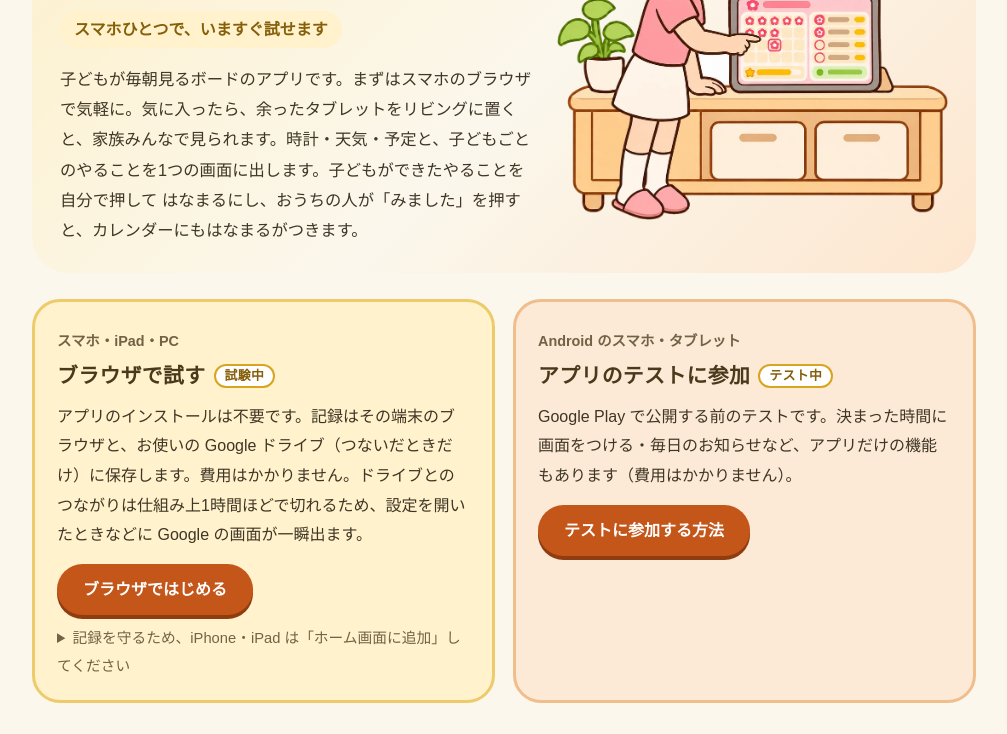
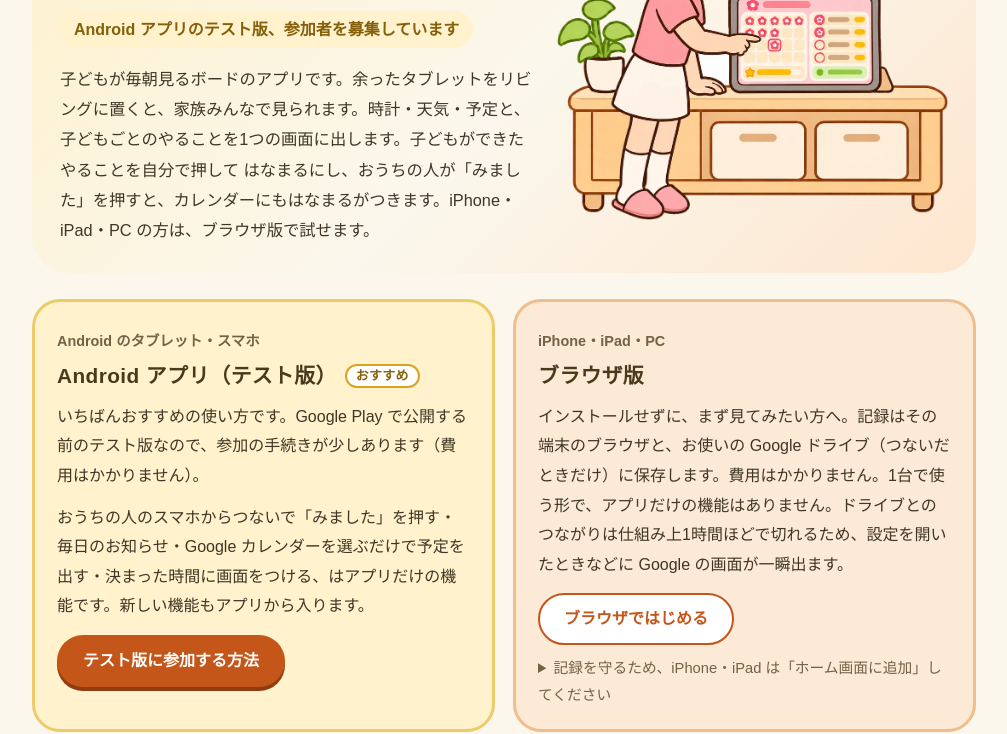
Before and after one commit to hanamarukobo/hanamarukobo.github.io, a plain HTML site: page index.html in a window 1280 px wide. Shown: the part 223-957 px from the top of the page, without its empty margins (136-1143 px from the left). Drawn offline with Linux system fonts and the light colour scheme; a web font is replaced by a local one.

Commit message:
トップ: Android アプリ（テスト版）をおすすめとして先に・ブラウザ版はまず見てみたい方へ・「試験中」をなくし言い方をテスト版にそろえる・ドライブの「準備中」を外す

```diff
--- a/index.html
+++ b/index.html
@@ -5,7 +5,7 @@
 <meta name="viewport" content="width=device-width, initial-scale=1">
 <title>はなまるボード</title>
 <meta name="color-scheme" content="light">
-<meta name="description" content="はなまるボード。スマホひとつで試せて、余ったタブレットなら家族みんなで。子どもが自分でできるように。iPhone・iPad はブラウザで、Android はアプリのテストで試せます。">
+<meta name="description" content="はなまるボード。余ったタブレットを、子どもが毎朝見るボードに。子どもが自分でできるように。Android はアプリのテスト版（おすすめ）、iPhone・iPad・PC はブラウザ版で使えます。">
 <link rel="icon" href="img/icon.png">
 <link rel="preconnect" href="https://fonts.googleapis.com"><link rel="preconnect" href="https://fonts.gstatic.com" crossorigin>
 <link href="https://fonts.googleapis.com/css2?family=Zen+Maru+Gothic:wght@400;500;700&display=swap" rel="stylesheet">
@@ -37,7 +37,9 @@ h2.sec{display:inline-block;position:relative;z-index:0}
 .who{margin:0;color:var(--muted);font-size:.9em;font-weight:700}
 .btn{display:inline-block;background:var(--btn);color:#fff;text-decoration:none;font-weight:700;padding:11px 26px;border-radius:999px;margin-top:8px;box-shadow:0 4px 0 var(--btn-s);transition:transform .1s,box-shadow .1s}
 .btn:active{transform:translateY(3px);box-shadow:0 1px 0 var(--btn-s)}
-.start .btn{align-self:flex-start}
+.start .btn,.way .btn{align-self:flex-start}
+.btn.sub{background:#fff;color:var(--btn);border:2px solid var(--btn);box-shadow:none;padding:9px 24px}
+.btn.sub:active{transform:none}
 .tag{display:inline-block;font-family:"Zen Maru Gothic",sans-serif;font-size:.62em;font-weight:700;color:var(--accent-d);background:#fff;border:2px solid var(--accent);border-radius:999px;padding:0 9px;margin-left:8px;vertical-align:3px;line-height:1.6}
 .start details{margin-top:10px;font-size:.92em}
 .start summary{cursor:pointer;color:var(--muted)}
@@ -105,8 +107,8 @@ footer{background:linear-gradient(135deg,#fdf0cf,#fce6d2)}
       <img class="logo" src="img/icon.png" alt="">
       <h1>はなまるボード</h1>
       <p class="copy">今日がわかる。自分でできる。</p>
-      <p class="easy">スマホひとつで、いますぐ試せます</p>
-      <p class="lead">子どもが毎朝見るボードのアプリです。まずはスマホのブラウザで気軽に。気に入ったら、余ったタブレットをリビングに置くと、家族みんなで見られます。時計・天気・予定と、子どもごとのやることを1つの画面に出します。子どもができたやることを自分で押して はなまるにし、おうちの人が「みました」を押すと、カレンダーにもはなまるがつきます。</p>
+      <p class="easy">Android アプリのテスト版、参加者を募集しています</p>
+      <p class="lead">子どもが毎朝見るボードのアプリです。余ったタブレットをリビングに置くと、家族みんなで見られます。時計・天気・予定と、子どもごとのやることを1つの画面に出します。子どもができたやることを自分で押して はなまるにし、おうちの人が「みました」を押すと、カレンダーにもはなまるがつきます。iPhone・iPad・PC の方は、ブラウザ版で試せます。</p>
     </div>
     <div class="hero-art"><img src="img/hero.webp" alt="" width="917" height="849"></div>
   </header>
@@ -114,10 +116,17 @@ footer{background:linear-gradient(135deg,#fdf0cf,#fce6d2)}
   <!-- はじめる: 端末で分ける。製品版の公開時に、Android の欄を Google Play のボタンに差し替える -->
   <div class="start">
     <section class="ask">
-      <p class="who">スマホ・iPad・PC</p>
-      <h2>ブラウザで試す<span class="tag">試験中</span></h2>
-      <p>アプリのインストールは不要です。記録はその端末のブラウザと、お使いの Google ドライブ（つないだときだけ）に保存します。費用はかかりません。ドライブとのつながりは仕組み上1時間ほどで切れるため、設定を開いたときなどに Google の画面が一瞬出ます。</p>
-      <a class="btn" href="board/">ブラウザではじめる</a>
+      <p class="who">Android のタブレット・スマホ</p>
+      <h2>Android アプリ（テスト版）<span class="tag">おすすめ</span></h2>
+      <p>いちばんおすすめの使い方です。Google Play で公開する前のテスト版なので、参加の手続きが少しあります（費用はかかりません）。</p>
+      <p>おうちの人のスマホからつないで「みました」を押す・毎日のお知らせ・Google カレンダーを選ぶだけで予定を出す・決まった時間に画面をつける、はアプリだけの機能です。新しい機能もアプリから入ります。</p>
+      <a class="btn" href="join.html">テスト版に参加する方法</a>
+    </section>
+    <section class="ask">
+      <p class="who">iPhone・iPad・PC</p>
+      <h2>ブラウザ版</h2>
+      <p>インストールせずに、まず見てみたい方へ。記録はその端末のブラウザと、お使いの Google ドライブ（つないだときだけ）に保存します。費用はかかりません。1台で使う形で、アプリだけの機能はありません。ドライブとのつながりは仕組み上1時間ほどで切れるため、設定を開いたときなどに Google の画面が一瞬出ます。</p>
+      <a class="btn sub" href="board/">ブラウザではじめる</a>
       <details>
         <summary>記録を守るため、iPhone・iPad は「ホーム画面に追加」してください</summary>
         <p>Safari のまましばらく開かないと、記録が消えることがあります。ホーム画面に追加して、そこから開いてください。</p>
@@ -128,12 +137,6 @@ footer{background:linear-gradient(135deg,#fdf0cf,#fce6d2)}
         </ol>
       </details>
     </section>
-    <section class="ask">
-      <p class="who">Android のスマホ・タブレット</p>
-      <h2>アプリのテストに参加<span class="tag">テスト中</span></h2>
-      <p>Google Play で公開する前のテストです。決まった時間に画面をつける・毎日のお知らせなど、アプリだけの機能もあります（費用はかかりません）。</p>
-      <a class="btn" href="join.html">テストに参加する方法</a>
-    </section>
   </div>
 
   <h2 class="sec">データの安心</h2>
@@ -143,7 +146,7 @@ footer{background:linear-gradient(135deg,#fdf0cf,#fce6d2)}
       <li><b>アカウント登録はいりません。</b>名前やメールアドレスを運営者に送ることはありません。</li>
       <li><b>アプリ・ブラウザ版とも、記録はその端末の中に保存します。</b>運営者が見たり集めたりすることはできません。</li>
       <li><b>2台で使うときも、家の Wi-Fi の中だけでつながります。</b>つなぐときは番号で確かめます。</li>
-      <li><b>ブラウザ版の Google ドライブへの控え（準備中）は、あなた自身のドライブに置きます。</b>はなまるボードが作ったファイルだけを扱い、ほかのファイルは見ません。運営者には届きません。</li>
+      <li><b>ブラウザ版の Google ドライブへの控えは、あなた自身のドライブに置きます。</b>はなまるボードが作ったファイルだけを扱い、ほかのファイルは見ません。運営者には届きません。</li>
       <li>広告はありません。</li>
     </ul>
     <p class="safe-more"><a href="privacy.html">くわしくはプライバシーポリシー</a></p>
@@ -169,16 +172,6 @@ footer{background:linear-gradient(135deg,#fdf0cf,#fce6d2)}
   <h2 class="sec">はじめ方で、使い方が変わります</h2>
   <div class="ways">
     <section class="way">
-      <h3><span class="who">スマホ・iPad・PC</span>ブラウザではじめた場合</h3>
-      <figure class="way-pic"><img src="img/site-browser.webp" alt="子ども2人が、1台のタブレットを押している" loading="lazy"></figure>
-      <ul>
-        <li><b>1台で使います。</b>記録はその端末のブラウザの中にあります。</li>
-        <li>ほかの端末からは見られません。「みました」もその端末で押します。</li>
-        <li>画面は自分で開きます。お知らせ（通知）はありません。</li>
-        <li>端末を替えるときは、設定の「おうちの人」→「データの書き出し・読み込み」で移せます（Google ドライブに控える機能を準備中です）。</li>
-      </ul>
-    </section>
-    <section class="way">
       <h3><span class="who">Android のタブレット・スマホ</span>Android アプリではじめた場合</h3>
       <figure class="way-pic"><img src="img/site-android.webp" alt="置いたタブレットを子どもが押し、おうちの人はソファのスマホからつないでいる" loading="lazy"></figure>
       <ul>
@@ -187,6 +180,18 @@ footer{background:linear-gradient(135deg,#fdf0cf,#fce6d2)}
         <li>決まった時間に画面をつける・ボードを自動で開く・毎日のお知らせができます。</li>
         <li>端末を替えるときは、設定の「おうちの人」→「データの書き出し・読み込み」で移せます。</li>
       </ul>
+      <a class="btn" href="join.html">テスト版に参加する方法</a>
+    </section>
+    <section class="way">
+      <h3><span class="who">iPhone・iPad・PC</span>ブラウザではじめた場合</h3>
+      <figure class="way-pic"><img src="img/site-browser.webp" alt="子ども2人が、1台のタブレットを押している" loading="lazy"></figure>
+      <ul>
+        <li><b>1台で使います。</b>記録はその端末のブラウザの中にあります。</li>
+        <li>ほかの端末からは見られません。「みました」もその端末で押します。</li>
+        <li>画面は自分で開きます。お知らせ（通知）はありません。</li>
+        <li>端末を替えるときは、設定の「おうちの人」から Google ドライブに控えておくと、ほかの端末で戻せます（「データの書き出し・読み込み」でも移せます）。</li>
+      </ul>
+      <a class="btn sub" href="board/">ブラウザではじめる</a>
     </section>
   </div>
   <p class="note">iOS のアプリは検討中です。</p>
```
Also changed, not shown: privacy.html (+1 -1 lines).
